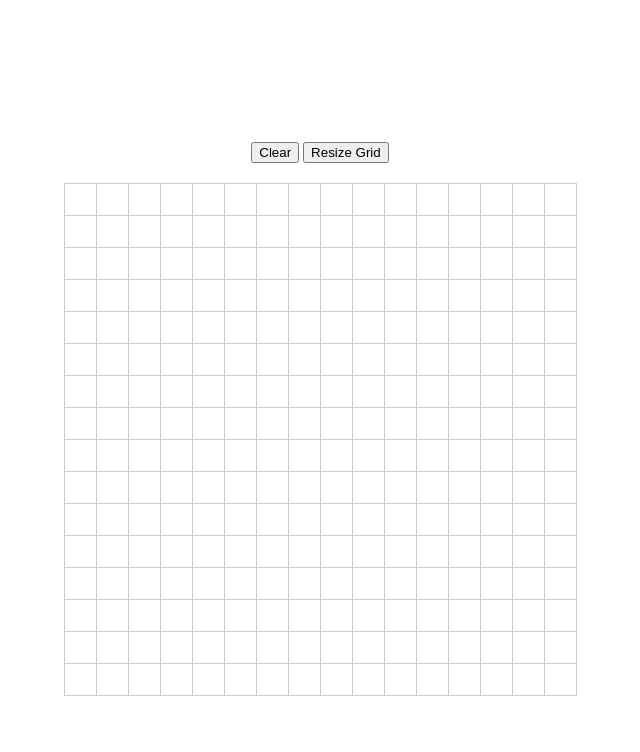
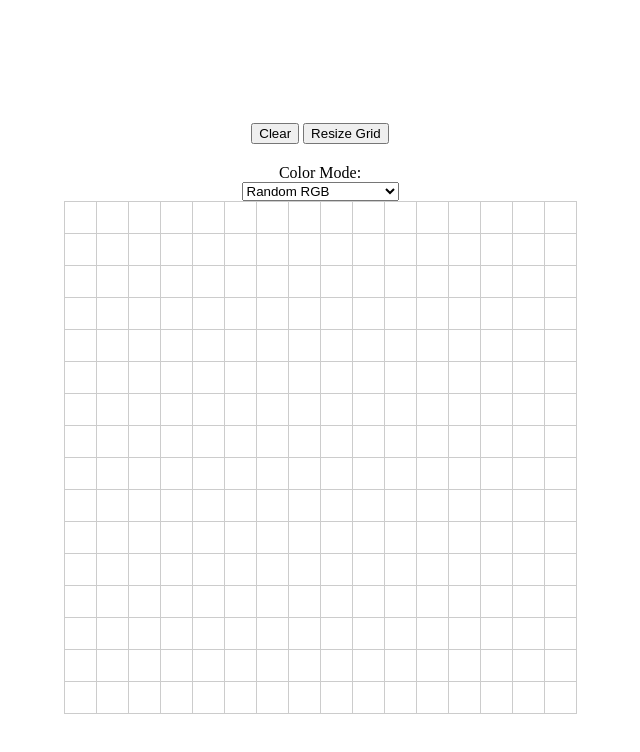
Before and after one commit to draczihper/etch-a-sketch, a plain HTML site: page index.html in a window 1280 px wide. Shown: the whole page, without its empty margins (320-960 px from the left). Drawn offline with Linux system fonts and the light colour scheme.

Commit message:
Add a feature for the user to select between random rgb or progressive darkening

```diff
--- a/index.html
+++ b/index.html
@@ -12,6 +12,11 @@
         <button id="clear-button">Clear</button>
         <button id="resize-button">Resize Grid</button>
     </div>
+    <label for="color-mode">Color Mode:</label>
+    <select id="color-mode">
+        <option value="random">Random RGB</option>
+        <option value="progressive">Progressive Darkening</option>
+    </select>
     <div id="popup-background"></div>
     <div class ="container"></div>
 </body>
```
